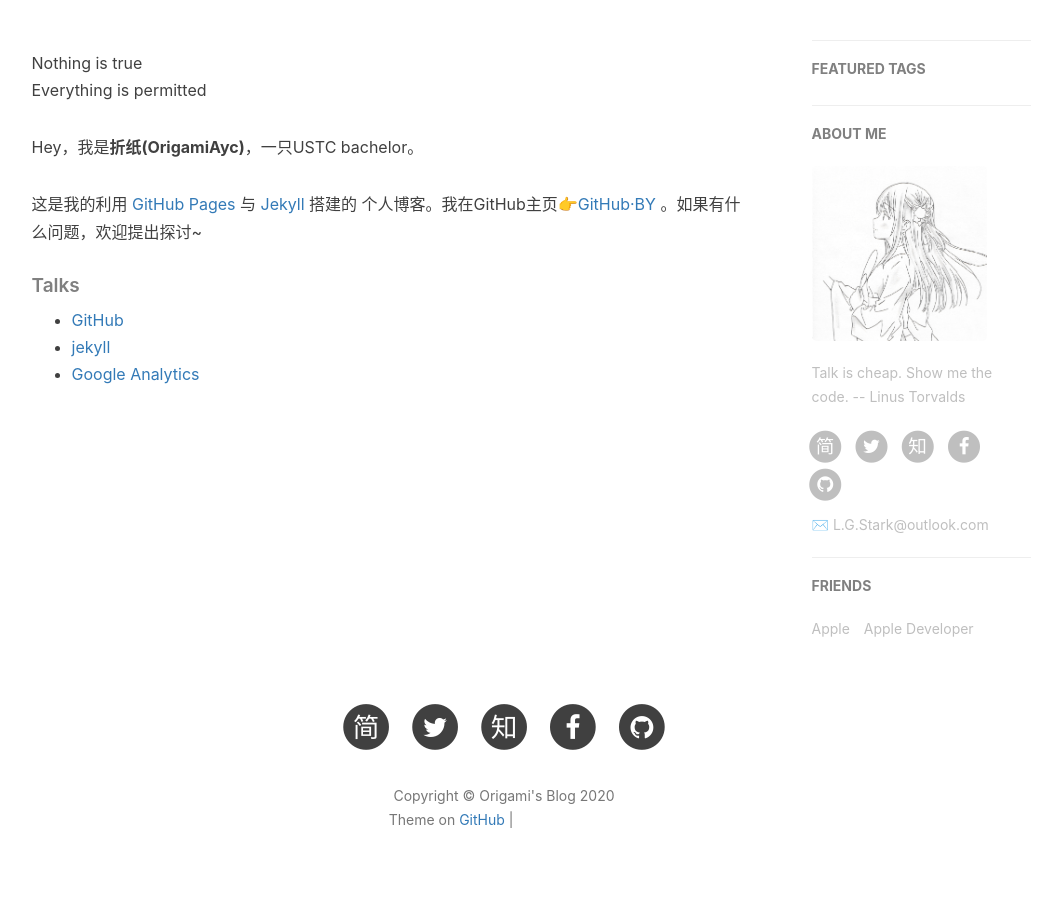
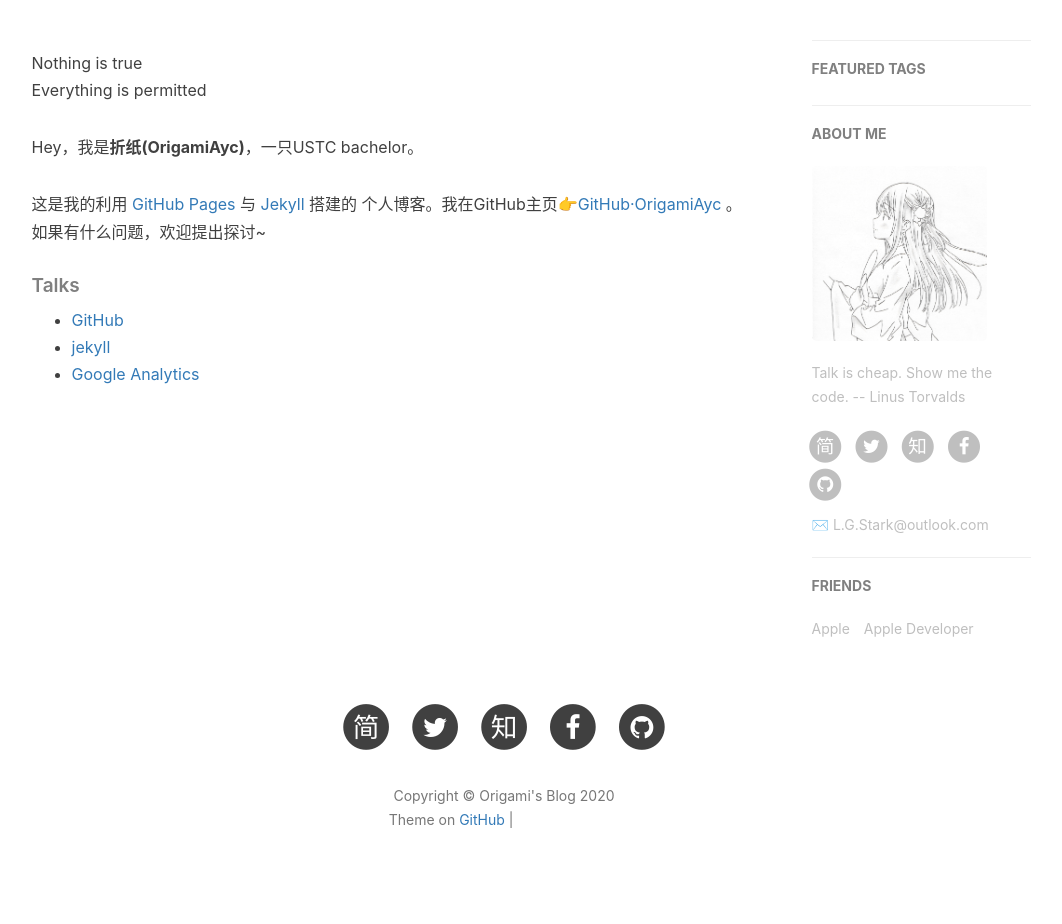
Before and after one commit to OrigamiAyc/OrigamiAyc.github.io, a Jekyll site: the page built from about.html, in a window 1280 px wide. Shown: the part 418-1342 px from the top of the page, without its empty margins (136-1198 px from the left). Built offline with Jekyll 4.4.1, drawn with Linux system fonts in a browser that asks for light colours; nearby versions of some CDN libraries; comment, search, counter and statistics services are not loaded; grey boxes are pictures that could not be loaded.

Commit message:
update about

```diff
--- a/about.html
+++ b/about.html
@@ -15,12 +15,12 @@
 <div class="zh post-container">
 
     <!--copied from markdown -->
-    <text="Chalkduster"><p>Nothing is true<br>
-    Everything is permitted</p></text>
+    <font text="Chalkduster"><p>Nothing is true<br>
+    Everything is permitted</p></font>
 
     <p>Hey，我是<strong>折纸(OrigamiAyc)</strong>，一只USTC bachelor。</p>
 
-    <p>这是我的利用 <a href="https://pages.github.com/">GitHub Pages</a> 与 <a href="http://jekyll.com.cn/">Jekyll</a> 搭建的 个人博客。我在GitHub主页<a href="https://github.com/OrigamiAyc">👉GitHub·BY</a> 。如果有什么问题，欢迎提出探讨~</p>
+    <p>这是我的利用 <a href="https://pages.github.com/">GitHub Pages</a> 与 <a href="http://jekyll.com.cn/">Jekyll</a> 搭建的 个人博客。我在GitHub主页<a href="https://github.com/OrigamiAyc">👉GitHub·OrigamiAyc</a> 。如果有什么问题，欢迎提出探讨~</p>
 
     <p></p>
 
```
